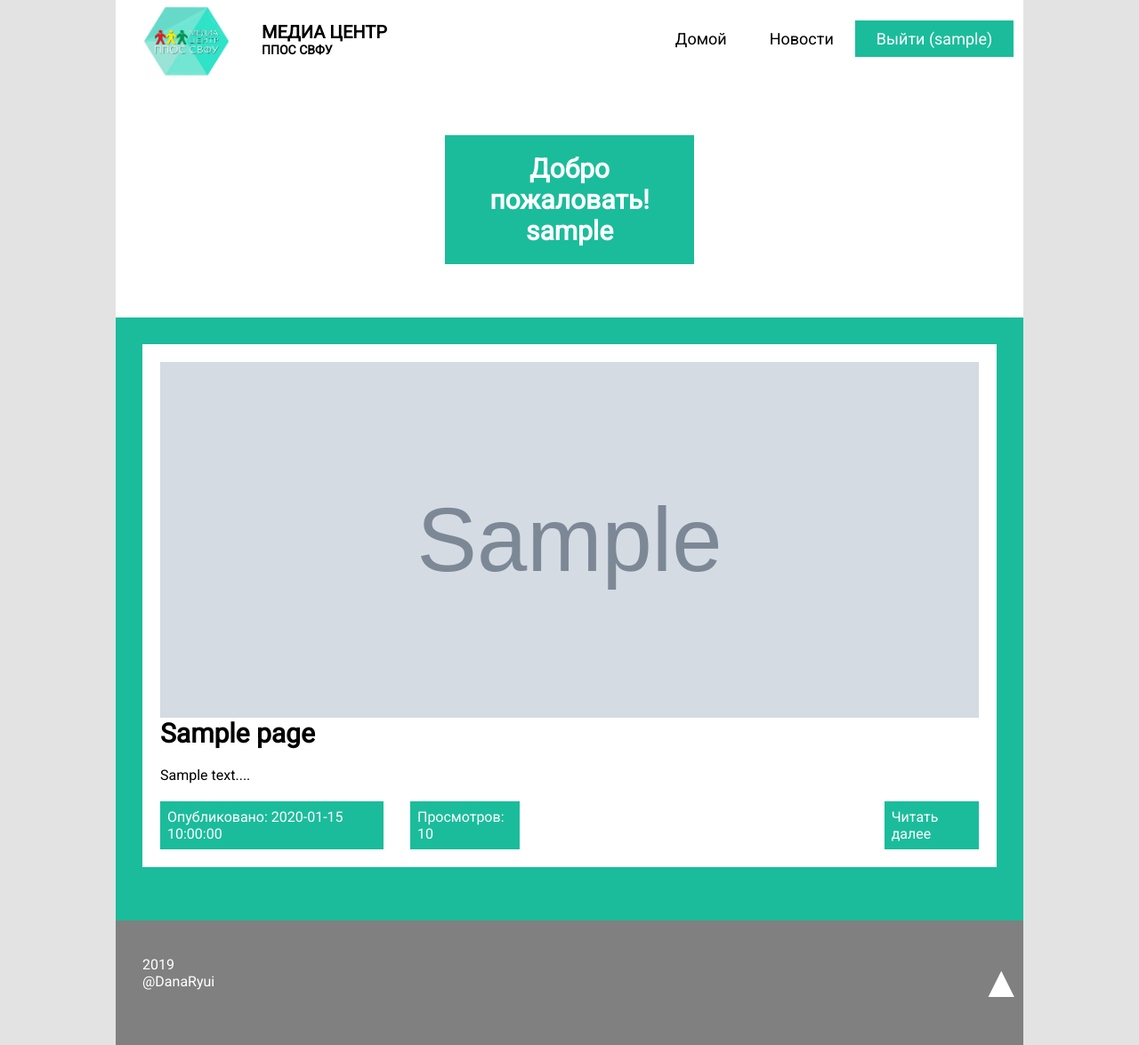
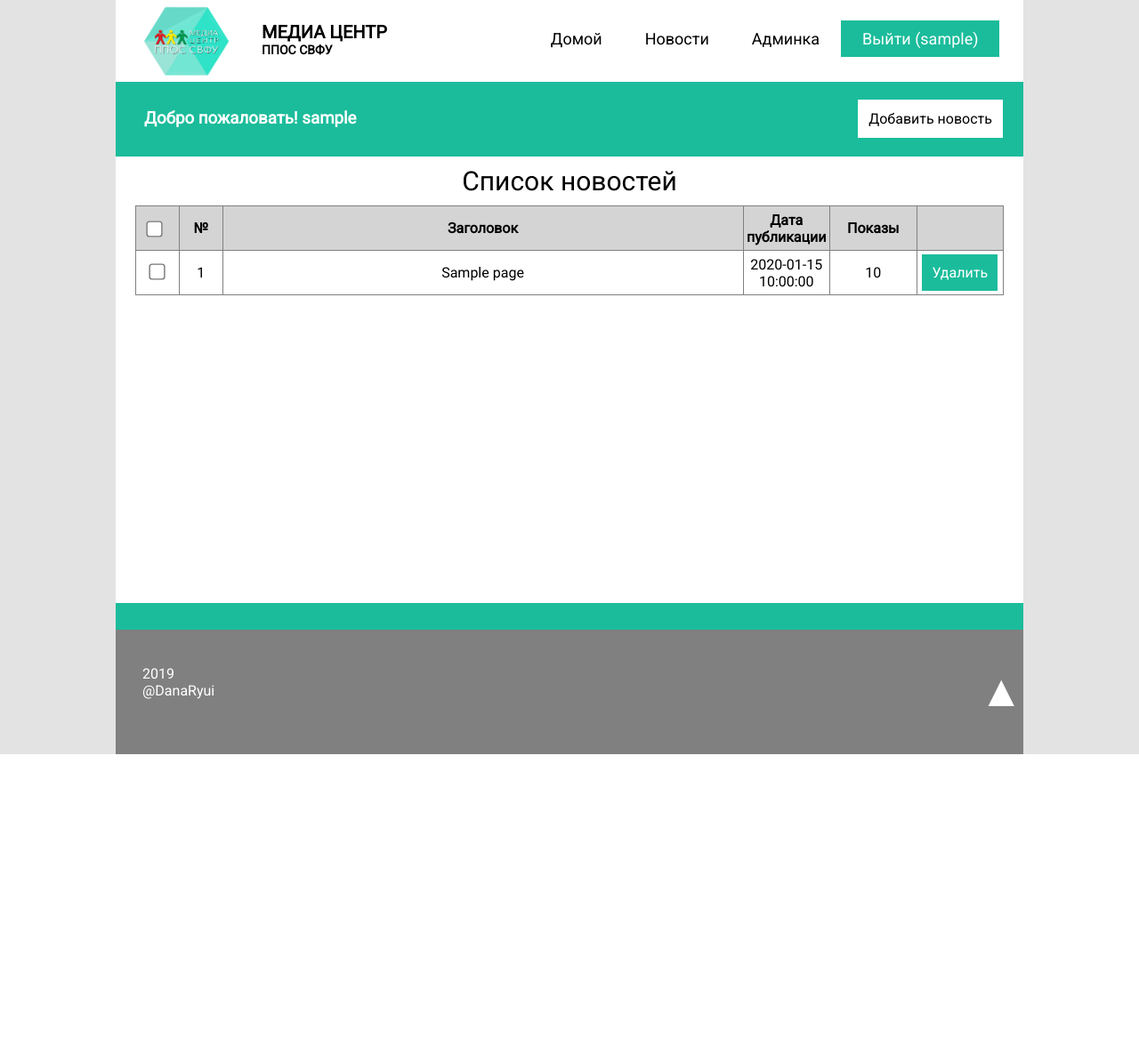
Before and after one commit to DmitrySkryabin/mediacenter, a PHP site: page /pages/adminpage.php in a window 1280 px wide. Shown: the whole page at 89% size. After the commit the page ends 848 px from the top, so only its background shows below. Run offline with PHP 8.4, Linux system fonts and the light colour scheme; the visitor is signed in with stand-in values (Sample User, id 1); tables that the repository leaves empty or names only in its code hold one stand-in row (values such as "Sample post"); grey boxes marked "Sample" are stand-in pictures; data that the repository does not hold is empty.

Commit message:
admin page update

```diff
--- a/header.php
+++ b/header.php
@@ -36,6 +36,12 @@
 			<?php
 				if(isset($_SESSION['username'])){
 			 ?>
+			 	<style media="screen">
+			 		.menu{
+						margin: 33px 0 0 160px;
+					}
+			 	</style>
+			 	<li><a href="/mediacenter/pages/adminpage.php">Админка</a></li>
 			 	<li><a href="/mediacenter/logout.php?nextlogout=<?php echo $_SERVER["REQUEST_URI"];?>" style="background: #1bbc9b; color: #fff;">Выйти (<?php echo $_SESSION['username']; ?>)</a></li>
 			<?php
 				}else{
--- a/pages/adminpage.php
+++ b/pages/adminpage.php
@@ -20,36 +20,57 @@
   <div class="padding-top">
   </div>
 	<div class="wrapper">
-    <div class="news-top">
+    <div class="admin-page-top">
       <h3>Добро пожаловать! <?php echo $_SESSION['username'] ?></h3>
+      <a href="#">Добавить новость</a>
     </div>
     <div class="news-body">
       <?php
         $news_article = mysqli_query($connection,"SELECT * FROM `news_page` ORDER BY -`date`");
+        $i=1;
        ?>
+       <div class="admin-table">
+         <table>
+           <caption>Список новостей</caption><!--
+           <div class="">
+             <input type="checkbox" name="" value="" class="all">
+             <a href="#" class="button">Удалить</a>
+           </div>-->
+           <tr>
+             <th>
+               <div class="admin-table-delete">
+                 <div class="admin-table-delete-checkbox">
+                 <input type="checkbox" name="" value="" class="all">
+                 </div>
+                 <div class="admin-table-delete-url">
+                   <a href="#">Удалить</a>
+                 </div>
+               </div>
+              </th>
+             <th style="width: 5%;">№</th>
+             <th style="width: 60%;">Заголовок</th>
+             <th style="width: 10%;">Дата публикации</th>
+             <th style="width: 10%;">Показы</th>
+             <th style="width: 10%;"></th>
+           </tr>
        <?php
           while($news = mysqli_fetch_assoc($news_article))
           {
             ?>
-          <div class="news-article">
-            <figure class="news-article-image">
-              <img src="<?php echo $news['image']; ?>" alt="" class="news-article-image-image">
-            </figure>
-            <div class="news-article-title">
-              <h4><?php echo $news['title']; ?></h4>
-            </div>
-            <div class="news-article-text">
-                <p><?php echo mb_substr($news['text'], 0, 400, 'utf-8'); ?>...</p>
-            </div>
-            <div class="news-article-footer">
-              <p>Опубликовано: <span><?php echo $news['date']; ?></span> </p>
-              <p>Просмотров: <span><?php echo $news['views']; ?></span> </p>
-              <a href="news_page.php?id=<?php echo $news['id'] ?>&next=news.php">Читать далее</a>
-            </div>
-          </div>
+            <tr>
+              <td> <input type="checkbox" name="" value="" class="one"> </td>
+              <td><?php echo $i; ?></td>
+              <td> <a href="#" class="a-tr"> <?php  echo $news['title']?> </a></td>
+              <td><?php  echo $news['date']?></td>
+              <td><?php  echo $news['views']?></td>
+              <td> <a href="#" class="button">Удалить</a> </td>
+            </tr>
           <?php
+            $i++;
               }
            ?>
+           </table>
+        </div>
     </div>
   </div>
 <footer>
@@ -70,7 +91,9 @@
 <?php
   }
   else{
-    header('HTTP/1.0 403 Forbidden');
-    echo "Доступ воспрещен";
+    ?><link rel="stylesheet" href="../static/style/style.css">
+    <?php
+        header('HTTP/1.0 403 Forbidden');
+        include "../permission_denied.php";
   }
  ?>
--- a/static/style/style.css
+++ b/static/style/style.css
@@ -596,3 +596,107 @@ background: #47a;
   padding-top: -50px;
   margin-left: 20px;
 }
+/*admin pages part*/
+.admin-page-top{
+  background: #1bbc9b;
+  padding-left: 32px;
+  color: #fff;
+}
+.admin-page-top a{
+  background: #fff;
+  color: #000;
+  text-decoration: none;
+  padding: 12px;
+  float: right;
+  margin-right: 23px;
+  margin-top: -32px;
+}
+.admin-page-top a:hover{
+  background: #D4D4D4;
+}
+.admin-page-top h3{
+  padding-top: 30px;
+}
+.admin-table{
+  padding-left: 20px;
+  padding-right: 20px;
+  background: #fff;
+  min-height: 62.8vh;
+}
+.admin-table caption{
+  font-size: 30px;
+  padding-top: 10px;
+  padding-bottom: 10px;
+}
+.admin-table table{
+  border: 1px solid grey;
+  border-collapse: collapse;
+  text-align: center;
+  margin: 2px;
+}
+.admin-table tr{
+  height: 50px;
+}
+.admin-table tr:hover{
+  background: #D4D4D4;
+}
+.admin-table th{
+  border: 1px solid grey;
+  background: #D4D4D4;
+}
+.admin-table td{
+  border: 1px solid grey;
+}
+.a-tr{
+  text-decoration: none;
+  color: #000;
+}
+.a-tr:hover{
+  color: #fff;
+}
+.button{
+  background: #1bbc9b;
+  padding: 10px;
+  color: #fff;
+  border: 1px solid #1bbc9b;
+  text-decoration: none;
+}
+.button:hover{
+  background: #fff;
+  color: #000;
+  border: 1px solid grey;
+}
+.one, .all{
+  transform:scale(1.4);
+}
+.one:hover{
+
+}
+.admin-table-delete{
+  display: flex;
+  position: absolute;
+}
+.admin-table-delete-checkbox{
+  margin-left: 5.5%;
+  padding: 10px;
+  padding-bottom: 6px;
+  padding-left: 12px;
+  margin-top: -18px;
+}
+.admin-table-delete-url{
+  margin-top: -10px;
+  display: none;
+}
+.admin-table-delete-url a{
+  text-decoration: none;
+  color: #fff;
+  padding: 10px;
+  padding-top: 8px;
+  padding-bottom: 8px;
+  background: #1bbc9b;
+}
+.admin-table-delete-checkbox:hover .admin-table-delete-url{
+  background: #1bbc9b;
+  display: block;
+  https://www.hostinger.ru/rukovodstva/kak-sozdat-vipadauyshee-menu-css
+}
```
Also changed, not shown: permission_denied.php (added, +22 -0 lines), static/images/Dino.png (added).
